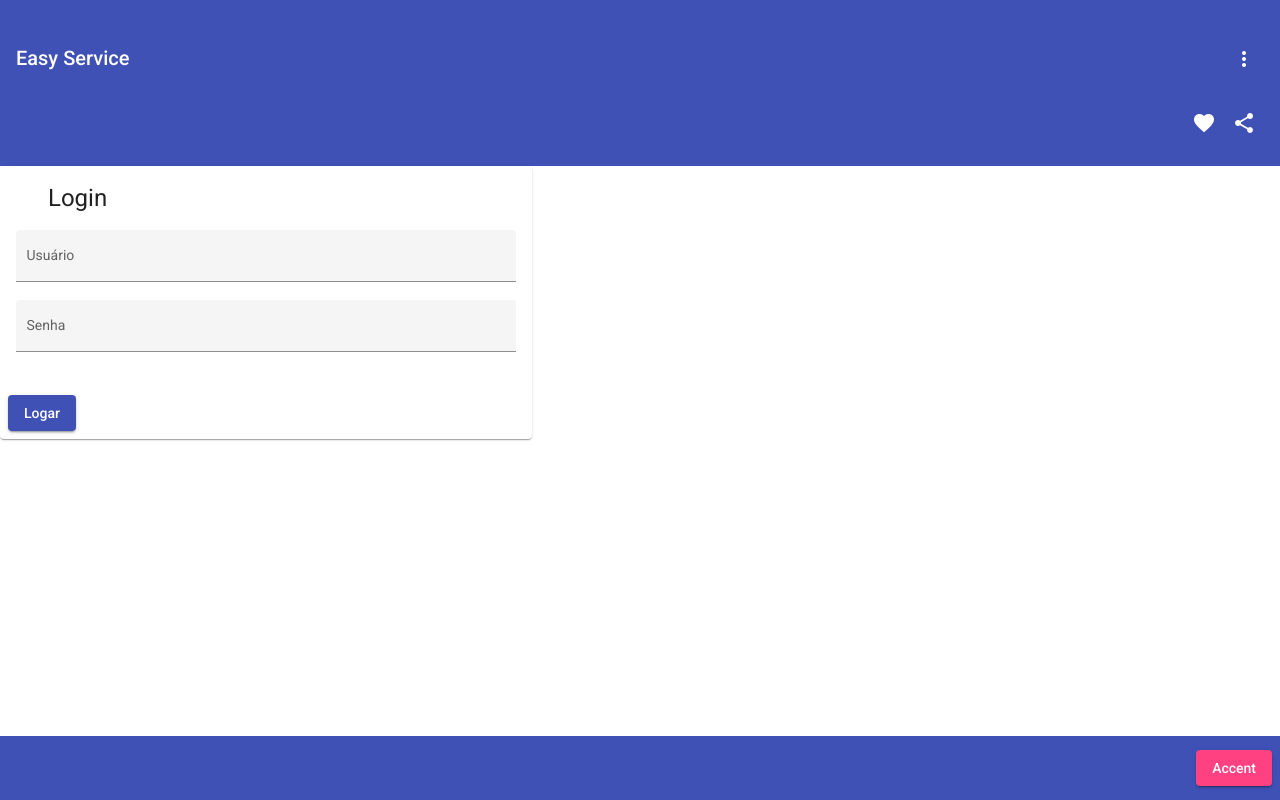
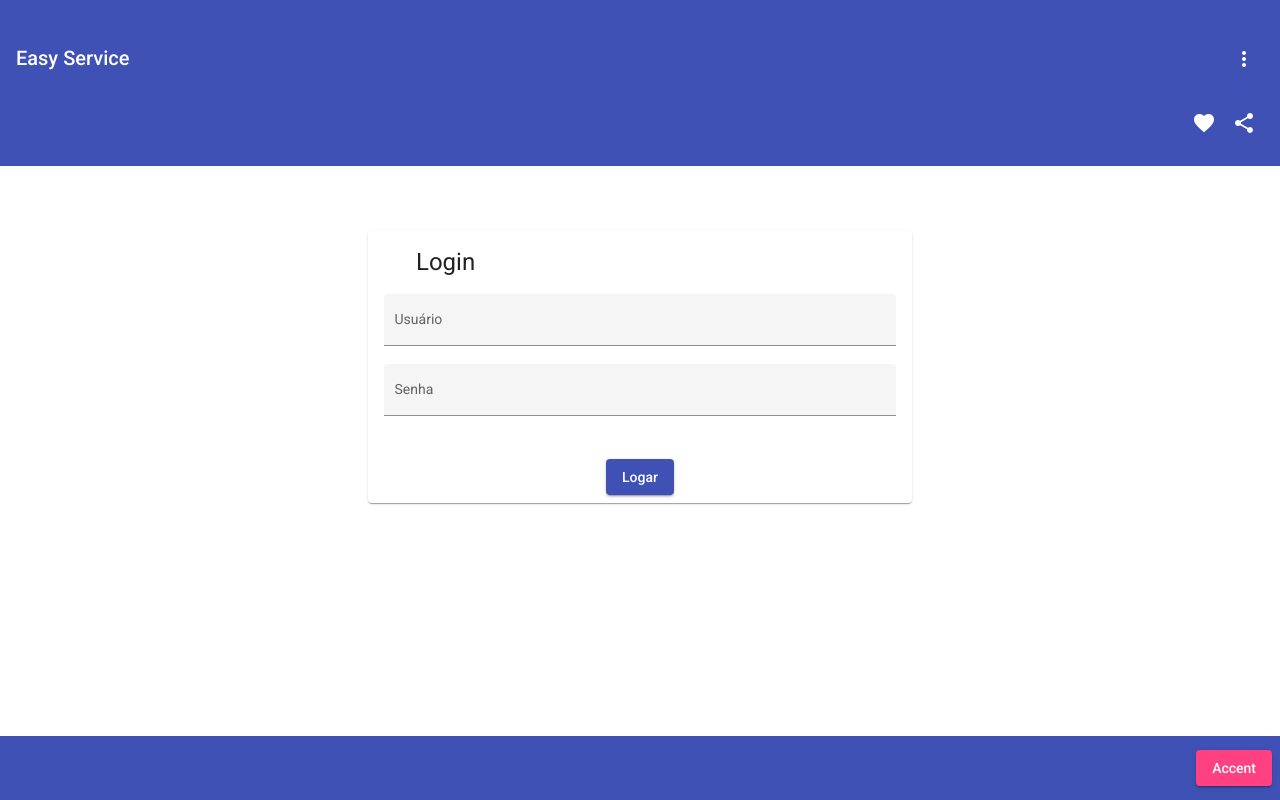
Before and after one commit to matheusnuneso/easy-service, an Angular app: page /login in a window 1280 px wide. Built offline with nearby package versions, Linux system fonts and the light colour scheme.

Commit message:
center the login form

```diff
--- a/src/app/auth/login/login.component.css
+++ b/src/app/auth/login/login.component.css
@@ -1,13 +1,12 @@
-.example-form {
-  min-width: 150px;
-  max-width: 500px;
+.full-width {
   width: 100%;
 }
 
-.example-full-width {
-  width: 100%;
+mat-card {
+  width: 40%;
+  margin: 5% auto;
 }
 
-.example-card {
-  max-width: 500px;
+div {
+  text-align: center;
 }
--- a/src/app/auth/login/login.component.html
+++ b/src/app/auth/login/login.component.html
@@ -1,4 +1,5 @@
-  <mat-card class="example-card">
+<div>
+  <mat-card>
     <mat-card-header>
       <h1>Login</h1>
     </mat-card-header>
@@ -6,12 +7,12 @@
     <mat-card-content>
       <form [formGroup]="loginForm">
 
-        <mat-form-field class="example-full-width" appearance="fill">
+        <mat-form-field class="full-width" appearance="fill">
           <mat-label>Usuário</mat-label>
           <input formControlName="name" matInput #message maxlength="256" placeholder="Ex.: matheus.nuneso">
         </mat-form-field>
 
-        <mat-form-field class="example-full-width" appearance="fill">
+        <mat-form-field class="full-width" appearance="fill">
           <mat-label>Senha</mat-label>
           <input formControlName="password" matInput #message type="password" placeholder="Ex.: 123456">
         </mat-form-field>
@@ -23,3 +24,4 @@
       <button mat-raised-button color="primary" (click)="onLogin()">Logar</button>
     </mat-card-actions>
   </mat-card>
+</div>
```
